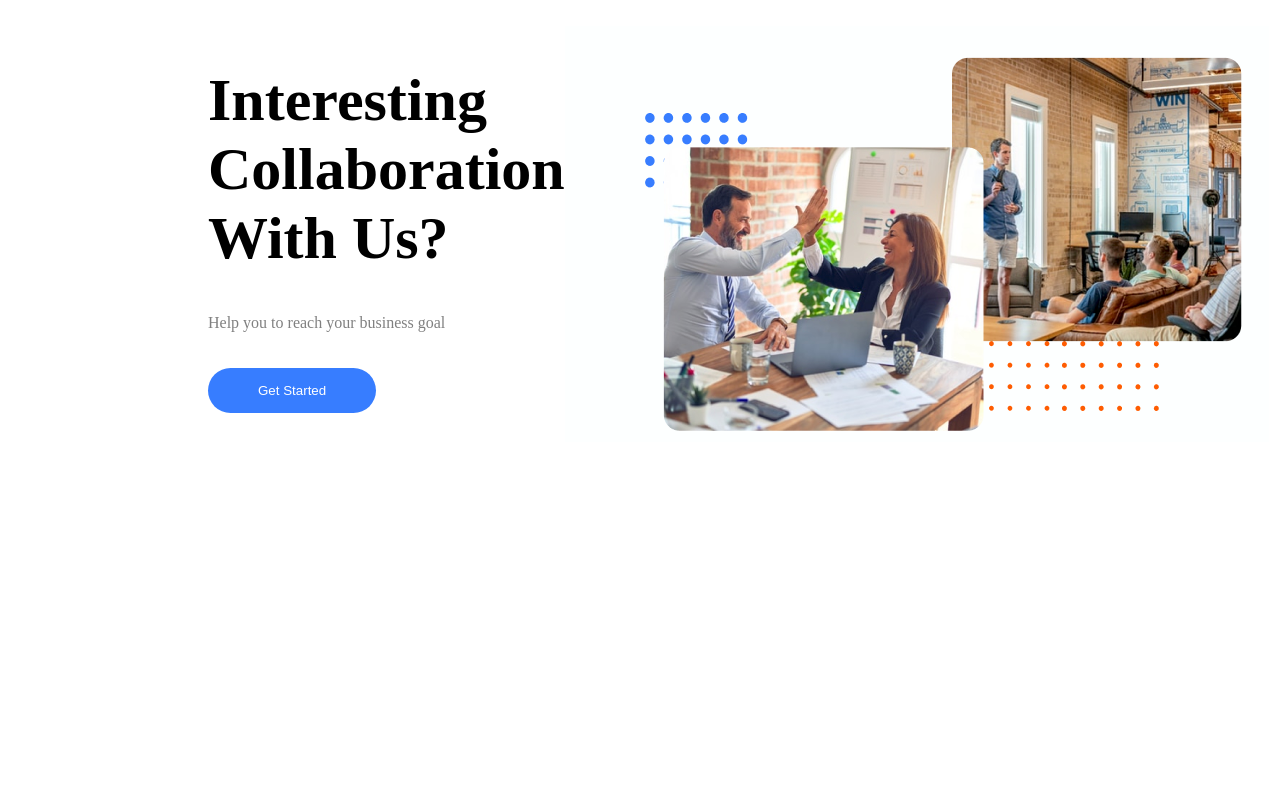
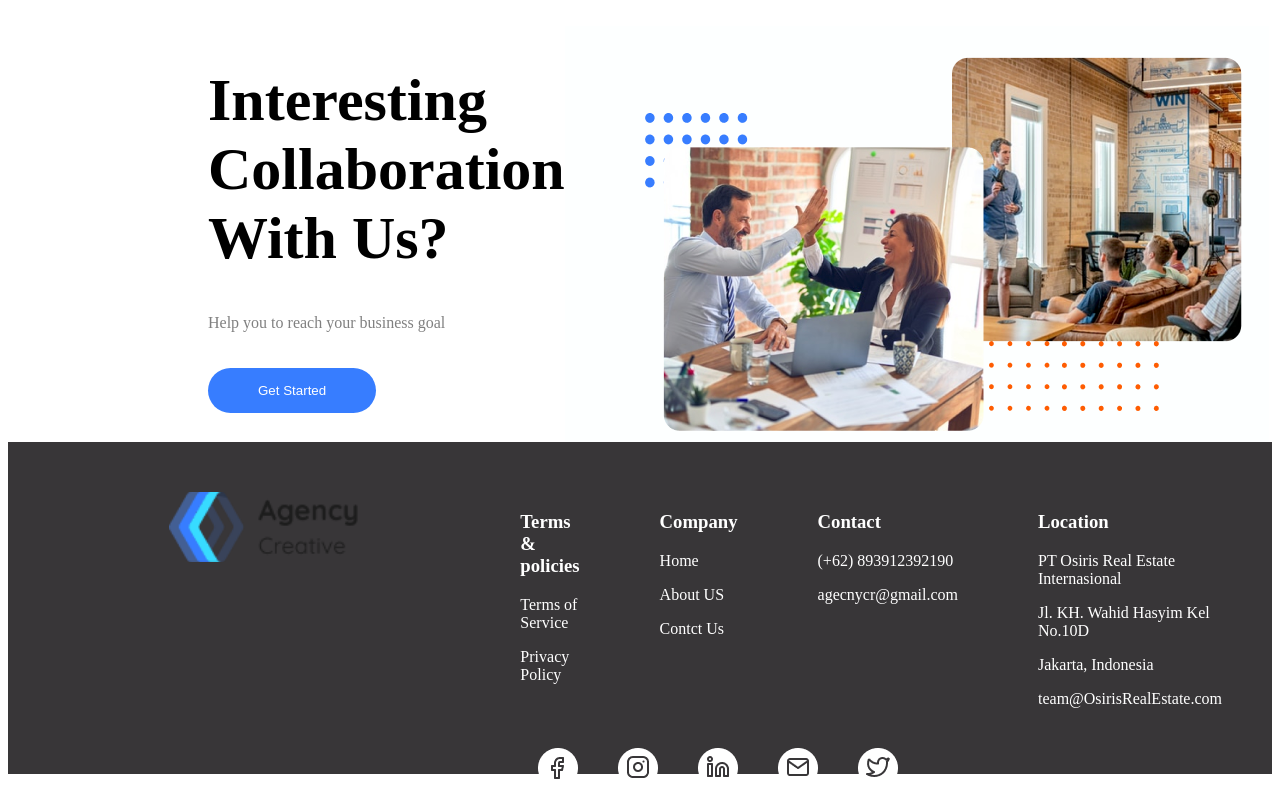
Before and after one commit to abulqosimibroimov5/exam-3-group-work, a plain HTML site: page index.html in a window 1280 px wide. Shown: the part 3730-4530 px from the top of the page. Before the commit the page ends 4180 px from the top, so only its background shows below. Drawn offline with Linux system fonts and the light colour scheme.

Commit message:
last commit

```diff
--- a/index.html
+++ b/index.html
@@ -114,5 +114,34 @@ then come with us to help your business have reach it, you just sit and feel tha
 </div>
 <img src="./Снимок экрана — 2026-11-27 в 00.05.38.png" alt="">
  </div>
+ <div class="salom44">
+    <img class="salom51" src="./Group 3.png" alt="">
+<div class="salom50">
+        <div class="salom45">
+        <h3>Terms & policies</h3>
+        <p>Terms of Service</p>
+        <p>Privacy Policy</p>
+    </div>
+    <div class="salom45">
+        <h3>Company</h3>
+        <p>Home</p>
+        <p>About US</p>
+        <p>Contct Us</p>
+    </div>
+    <div class="salom46">
+        <h3>Contact</h3>
+        <p>(+62) 893912392190</p>
+        <p>agecnycr@gmail.com</p>
+    </div>
+    <div class="salom47">
+        <h3>Location</h3>
+        <p>PT Osiris Real Estate Internasional</p>
+        <p>Jl. KH. Wahid Hasyim Kel No.10D</p>
+        <p>Jakarta, Indonesia</p>
+        <p>team@OsirisRealEstate.com</p>
+    </div>
+</div>
+ </div>
+ <img class="salom53" src="./Group 2148.png" alt="">
 </body>
 </html>
--- a/style.css
+++ b/style.css
@@ -193,3 +193,23 @@ a {
     margin-left: 200px;
     display: flex;
 }
+.salom44{
+    padding: 50px;
+    background-color: #383638;
+    display: flex;
+    gap: 50px;
+    color: white;
+}
+.salom50{
+    display: flex;
+    gap: 80px;
+}
+.salom51{
+    width: 50%;
+    height: 70px;
+    object-fit: contain;
+}
+.salom53{
+    margin-left: 530px;
+    margin-top: -400px;
+}
```
Also changed, not shown: Group 2148.png (added).
